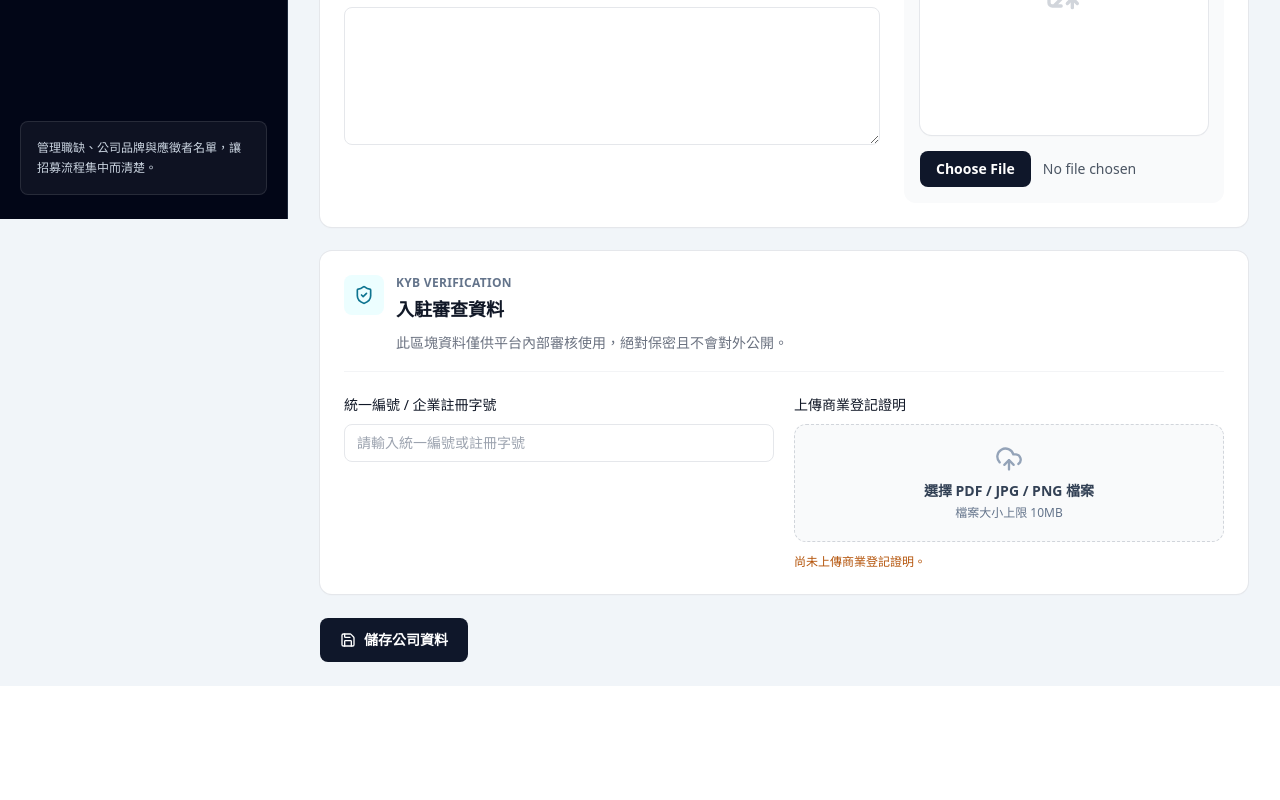
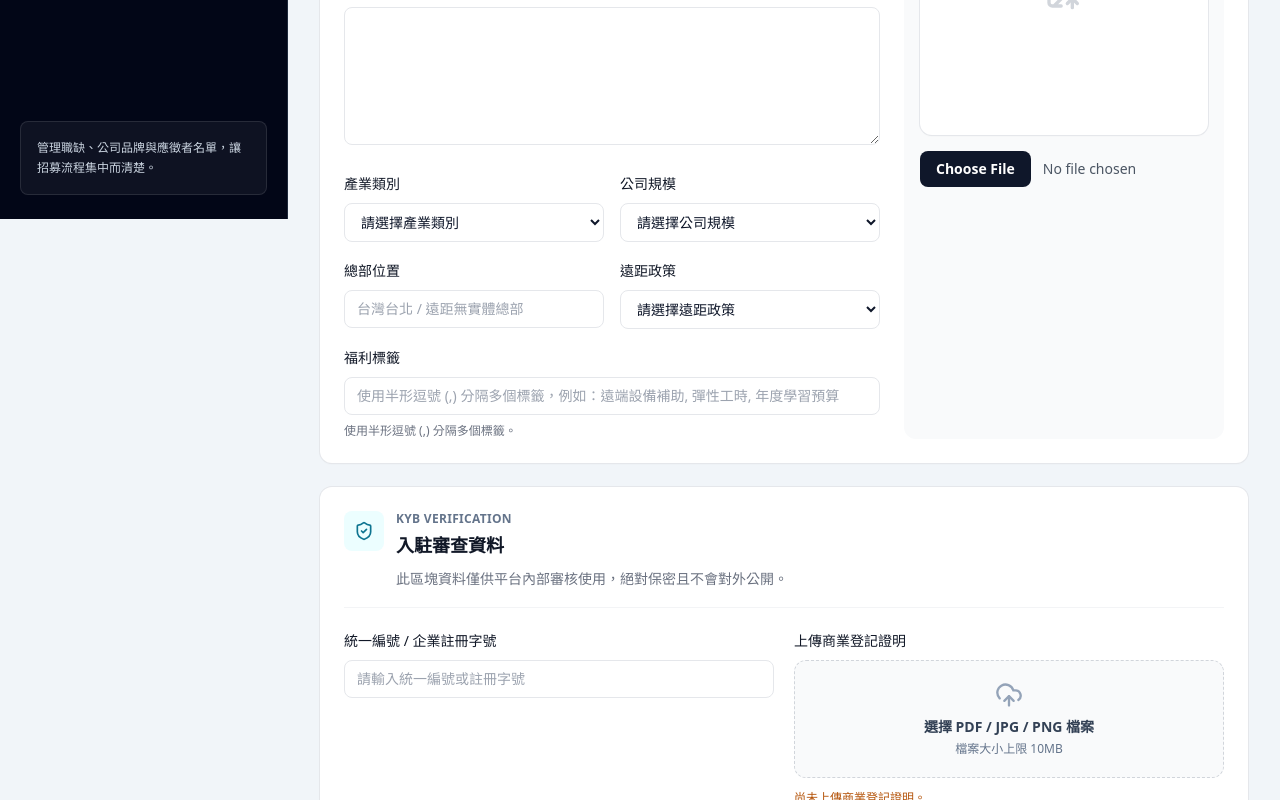
Before and after one commit to albuskachung-bot/nomad-go, a Next.js app: page /dashboard/employer/company in a window 1280 px wide. Shown: the part 581-1381 px from the top of the page. Before the commit the page ends 1267 px from the top, so only its background shows below. Built offline with nearby package versions, Linux system fonts and the light colour scheme.

Commit message:
V20260601

```diff
--- a/app/companies/[id]/page.tsx
+++ b/app/companies/[id]/page.tsx
@@ -54,6 +54,7 @@ export default async function CompanyDetailPage({ params }: CompanyDetailPagePro
 
   const { company, publishedJobs, benefitTags, industry } = profile;
   const websiteHref = getWebsiteHref(company.website);
+  const headquarters = company.hq_location ?? company.headquarters ?? "尚未提供";
   const remotePolicy =
     company.remote_policy ?? "此企業尚未補充遠距政策，請參考下方職缺內容或後續面談資訊。";
 
@@ -97,7 +98,7 @@ export default async function CompanyDetailPage({ params }: CompanyDetailPagePro
               <div className="mt-7 grid gap-3 sm:grid-cols-2 lg:grid-cols-4">
                 <InfoPill icon={Sparkles} label="產業類別" value={industry} />
                 <InfoPill icon={Users} label="公司規模" value={company.company_size ?? "尚未提供"} />
-                <InfoPill icon={MapPin} label="總部位置" value={company.headquarters ?? "尚未提供"} />
+                <InfoPill icon={MapPin} label="總部位置" value={headquarters} />
                 <InfoPill icon={BriefcaseBusiness} label="開放職缺" value={`${publishedJobs.length} 個`} />
               </div>
             </div>
@@ -173,7 +174,7 @@ export default async function CompanyDetailPage({ params }: CompanyDetailPagePro
             <dl className="mt-5 space-y-4 text-sm">
               <SummaryRow label="產業" value={industry} />
               <SummaryRow label="規模" value={company.company_size ?? "尚未提供"} />
-              <SummaryRow label="總部" value={company.headquarters ?? "尚未提供"} />
+              <SummaryRow label="總部" value={headquarters} />
               <SummaryRow label="職缺" value={`${publishedJobs.length} 個上架中`} />
             </dl>
           </div>
--- /dev/null
+++ b/app/dashboard/employer/company/actions.ts
@@ -0,0 +1,154 @@
+"use server";
+
+import { revalidatePath } from "next/cache";
+import { getEmployerWorkspaceContext, getWorkspaceErrorMessage } from "@/lib/employer-workspace";
+import { createSupabaseServerClient } from "@/lib/supabase/server";
+import type { Database } from "@/lib/types";
+
+type CompanyProfileActionResult = {
+  ok: boolean;
+  message: string;
+};
+
+function readText(value: FormDataEntryValue | null) {
+  const text = value?.toString().trim() ?? "";
+  return text.length > 0 ? text : null;
+}
+
+function readRequiredText(value: FormDataEntryValue | null) {
+  return value?.toString().trim() ?? "";
+}
+
+function readPerksTags(value: FormDataEntryValue | null) {
+  return (value?.toString() ?? "")
+    .split(",")
+    .map((tag) => tag.trim())
+    .filter(Boolean);
+}
+
+export async function saveEmployerCompanyProfile(
+  formData: FormData
+): Promise<CompanyProfileActionResult> {
+  try {
+    const supabase = await createSupabaseServerClient();
+
+    if (!supabase) {
+      return {
+        ok: false,
+        message: "尚未設定 Supabase 環境變數，無法儲存公司資料。"
+      };
+    }
+
+    const {
+      data: { user },
+      error: userError
+    } = await supabase.auth.getUser();
+
+    if (userError || !user) {
+      return {
+        ok: false,
+        message: "請先登入企業雇主中心。"
+      };
+    }
+
+    const name = readRequiredText(formData.get("name"));
+
+    if (!name) {
+      return {
+        ok: false,
+        message: "請輸入公司名稱。"
+      };
+    }
+
+    const workspace = await getEmployerWorkspaceContext(supabase, user.id);
+
+    if (workspace.error && !workspace.isSchemaMissing) {
+      return {
+        ok: false,
+        message: workspace.error
+      };
+    }
+
+    const payload: Database["public"]["Tables"]["companies"]["Update"] = {
+      name,
+      logo_url: readText(formData.get("logo_url")),
+      website: readText(formData.get("website")),
+      description: readText(formData.get("description")),
+      industry: readText(formData.get("industry")),
+      company_size: readText(formData.get("company_size")),
+      hq_location: readText(formData.get("hq_location")),
+      remote_policy: readText(formData.get("remote_policy")),
+      perks_tags: readPerksTags(formData.get("perks_tags")),
+      tax_id: readText(formData.get("tax_id")),
+      verification_doc_url: readText(formData.get("verification_doc_url"))
+    };
+
+    let savedCompanyId: string | null = workspace.context?.company.id ?? null;
+
+    if (workspace.context?.company) {
+      if (!workspace.context.canManageCompany) {
+        return {
+          ok: false,
+          message: "只有公司 Admin 可以更新公司品牌資料。"
+        };
+      }
+
+      const { data, error } = await supabase
+        .from("companies")
+        .update(payload)
+        .eq("id", workspace.context.company.id)
+        .select("id")
+        .single();
+
+      if (error) {
+        return {
+          ok: false,
+          message: getWorkspaceErrorMessage(error)
+        };
+      }
+
+      savedCompanyId = data.id;
+    } else {
+      const { data, error } = await supabase
+        .from("companies")
+        .upsert(
+          {
+            employer_id: user.id,
+            ...payload
+          } as Database["public"]["Tables"]["companies"]["Insert"],
+          { onConflict: "employer_id" }
+        )
+        .select("id")
+        .single();
+
+      if (error) {
+        return {
+          ok: false,
+          message: getWorkspaceErrorMessage(error)
+        };
+      }
+
+      savedCompanyId = data.id;
+    }
+
+    revalidatePath("/dashboard/employer");
+    revalidatePath("/dashboard/employer/company");
+    revalidatePath("/companies");
+
+    if (savedCompanyId) {
+      revalidatePath(`/companies/${savedCompanyId}`);
+    }
+
+    return {
+      ok: true,
+      message: "公司資料已更新。"
+    };
+  } catch (error) {
+    console.error("[employer-company] Failed to save company profile.", error);
+
+    return {
+      ok: false,
+      message: "公司資料儲存失敗，請稍後再試。"
+    };
+  }
+}
--- a/app/dashboard/employer/company/page.tsx
+++ b/app/dashboard/employer/company/page.tsx
@@ -3,6 +3,7 @@
 import { ChangeEvent, FormEvent, useCallback, useEffect, useRef, useState } from "react";
 import {
   CheckCircle2,
+  Clock3,
   FileText,
   ImageUp,
   Loader2,
@@ -11,9 +12,10 @@ import {
   UploadCloud,
   XCircle
 } from "lucide-react";
+import { saveEmployerCompanyProfile } from "@/app/dashboard/employer/company/actions";
 import { getEmployerWorkspaceContext } from "@/lib/employer-workspace";
 import { supabase } from "@/lib/supabase/client";
-import type { Company } from "@/lib/types";
+import type { Company, CompanyApprovalStatus } from "@/lib/types";
 
 type Toast = {
   type: "success" | "error";
@@ -24,6 +26,33 @@ const verificationBucket = "verification_docs";
 const verificationMaxFileSize = 10 * 1024 * 1024;
 const verificationMimeTypes = new Set(["application/pdf", "image/jpeg", "image/png"]);
 const verificationExtensions = new Set(["pdf", "jpg", "jpeg", "png"]);
+const industryOptions = ["SaaS", "電商", "區塊鏈", "設計代理商", "數位行銷", "教育科技", "金融科技", "其他"];
+const companySizeOptions = ["1-10人", "11-50人", "51-200人", "200人以上"];
+const remotePolicyOptions = ["100% 全遠距", "混合辦公", "依部門彈性調整", "辦公室優先"];
+const approvalStatusMeta: Record<
+  CompanyApprovalStatus,
+  {
+    label: string;
+    className: string;
+    icon: typeof Clock3;
+  }
+> = {
+  pending: {
+    label: "審核中",
+    className: "bg-amber-50 text-amber-700 ring-amber-200",
+    icon: Clock3
+  },
+  approved: {
+    label: "已核准",
+    className: "bg-emerald-50 text-emerald-700 ring-emerald-200",
+    icon: CheckCircle2
+  },
+  rejected: {
+    label: "未通過",
+    className: "bg-rose-50 text-rose-700 ring-rose-200",
+    icon: XCircle
+  }
+};
 
 function getErrorMessage(error: unknown) {
   if (error instanceof Error) {
@@ -100,6 +129,10 @@ function getFileNameFromPath(path: string) {
   return path.split("/").filter(Boolean).at(-1) ?? path;
 }
 
+function formatPerksTags(tags: string[] | null | undefined) {
+  return tags?.join(", ") ?? "";
+}
+
 export default function EmployerCompanyPage() {
   const fileInputRef = useRef<HTMLInputElement>(null);
   const verificationInputRef = useRef<HTMLInputElement>(null);
@@ -112,6 +145,9 @@ export default function EmployerCompanyPage() {
   const [isUploadingVerificationDoc, setIsUploadingVerificationDoc] = useState(false);
   const [isSaving, setIsSaving] = useState(false);
   const [toast, setToast] = useState<Toast | null>(null);
+  const approvalStatus = company?.approval_status ?? null;
+  const approvalMeta = approvalStatus ? approvalStatusMeta[approvalStatus] : null;
+  const ApprovalIcon = approvalMeta?.icon;
 
   const fetchCompany = useCallback(async () => {
     if (!supabase) {
@@ -327,75 +363,24 @@ export default function EmployerCompanyPage() {
 
   async function handleSubmit(event: FormEvent<HTMLFormElement>) {
     event.preventDefault();
-
-    if (!supabase) {
-      setToast({
-        type: "error",
-        message: "尚未設定 Supabase 環境變數，無法儲存公司資料。"
-      });
-      return;
-    }
-
     const formData = new FormData(event.currentTarget);
+    formData.set("logo_url", logoUrl);
+    formData.set("verification_doc_url", verificationDocPath);
 
     try {
       setIsSaving(true);
+      const result = await saveEmployerCompanyProfile(formData);
 
-      const {
-        data: { user },
-        error: userError
-      } = await supabase.auth.getUser();
-
-      if (userError || !user) {
-        throw userError ?? new Error("尚未登入。");
-      }
-
-      const workspaceResult = await getEmployerWorkspaceContext(supabase, user.id);
-      const payload = {
-        name: formData.get("name")?.toString().trim() ?? "",
-        logo_url: logoUrl || null,
-        website: formData.get("website")?.toString().trim() || null,
-        description: formData.get("description")?.toString().trim() || null,
-        tax_id: formData.get("tax_id")?.toString().trim() || null,
-        verification_doc_url: verificationDocPath || null
-      };
-
-      if (workspaceResult.error && !workspaceResult.isSchemaMissing) {
-        throw new Error(workspaceResult.error);
-      }
-
-      if (workspaceResult.context?.company) {
-        if (!workspaceResult.context.canManageCompany) {
-          throw new Error("只有公司 Admin 可以更新公司品牌資料。");
-        }
-
-        const { error } = await supabase
-          .from("companies")
-          .update(payload)
-          .eq("id", workspaceResult.context.company.id);
-
-        if (error) {
-          throw error;
-        }
-      } else {
-        const { error } = await supabase.from("companies").upsert(
-          {
-            employer_id: user.id,
-            ...payload
-          },
-          { onConflict: "employer_id" }
-        );
-
-        if (error) {
-          throw error;
-        }
+      if (!result.ok) {
+        throw new Error(result.message);
       }
 
       setToast({
         type: "success",
-        message: "公司資料已更新。"
+        message: result.message
       });
       await fetchCompany();
+      window.dispatchEvent(new Event("employer-workspace-updated"));
     } catch (error) {
       setToast({
         type: "error",
@@ -427,7 +412,17 @@ export default function EmployerCompanyPage() {
         <p className="text-sm font-semibold uppercase tracking-wide text-slate-500">
           Company Profile
         </p>
-        <h1 className="mt-2 text-3xl font-semibold text-gray-900">公司品牌設定</h1>
+        <div className="mt-2 flex flex-wrap items-center gap-3">
+          <h1 className="text-3xl font-semibold text-gray-900">公司品牌設定</h1>
+          {approvalMeta && ApprovalIcon ? (
+            <span
+              className={`inline-flex items-center gap-1.5 rounded-full px-3 py-1 text-xs font-semibold ring-1 ${approvalMeta.className}`}
+            >
+              <ApprovalIcon className="h-3.5 w-3.5" aria-hidden="true" />
+              {approvalMeta.label}
+            </span>
+          ) : null}
+        </div>
         <p className="mt-3 max-w-2xl text-sm leading-6 text-gray-500">
           這些資訊會出現在職缺詳情頁的雇主資訊區塊。
         </p>
@@ -491,6 +486,86 @@ export default function EmployerCompanyPage() {
                       className="mt-2 w-full rounded-lg border border-gray-200 px-3 py-2 text-sm outline-none transition focus:border-slate-500 focus:ring-2 focus:ring-slate-100 disabled:cursor-not-allowed disabled:bg-gray-50"
                     />
                   </label>
+
+                  <div className="grid gap-4 md:grid-cols-2">
+                    <label className="block">
+                      <span className="text-sm font-medium text-gray-900">產業類別</span>
+                      <select
+                        name="industry"
+                        defaultValue={company?.industry ?? ""}
+                        disabled={!canManageCompany}
+                        className="mt-2 w-full rounded-lg border border-gray-200 bg-white px-3 py-2 text-sm outline-none transition focus:border-slate-500 focus:ring-2 focus:ring-slate-100 disabled:cursor-not-allowed disabled:bg-gray-50"
+                      >
+                        <option value="">請選擇產業類別</option>
+                        {industryOptions.map((option) => (
+                          <option key={option} value={option}>
+                            {option}
+                          </option>
+                        ))}
+                      </select>
+                    </label>
+
+                    <label className="block">
+                      <span className="text-sm font-medium text-gray-900">公司規模</span>
+                      <select
+                        name="company_size"
+                        defaultValue={company?.company_size ?? ""}
+                        disabled={!canManageCompany}
+                        className="mt-2 w-full rounded-lg border border-gray-200 bg-white px-3 py-2 text-sm outline-none transition focus:border-slate-500 focus:ring-2 focus:ring-slate-100 disabled:cursor-not-allowed disabled:bg-gray-50"
+                      >
+                        <option value="">請選擇公司規模</option>
+                        {companySizeOptions.map((option) => (
+                          <option key={option} value={option}>
+                            {option}
+                          </option>
+                        ))}
+                      </select>
+                    </label>
+
+                    <label className="block">
+                      <span className="text-sm font-medium text-gray-900">總部位置</span>
+                      <input
+                        name="hq_location"
+                        defaultValue={company?.hq_location ?? company?.headquarters ?? ""}
+                        placeholder="台灣台北 / 遠距無實體總部"
+                        disabled={!canManageCompany}
+                        className="mt-2 w-full rounded-lg border border-gray-200 px-3 py-2 text-sm outline-none transition focus:border-slate-500 focus:ring-2 focus:ring-slate-100 disabled:cursor-not-allowed disabled:bg-gray-50"
+                      />
+                    </label>
+
+                    <label className="block">
+                      <span className="text-sm font-medium text-gray-900">遠距政策</span>
+                      <select
+                        name="remote_policy"
+                        defaultValue={company?.remote_policy ?? ""}
+                        disabled={!canManageCompany}
+                        className="mt-2 w-full rounded-lg border border-gray-200 bg-white px-3 py-2 text-sm outline-none transition focus:border-slate-500 focus:ring-2 focus:ring-slate-100 disabled:cursor-not-allowed disabled:bg-gray-50"
+                      >
+                        <option value="">請選擇遠距政策</option>
+                        {remotePolicyOptions.map((option) => (
+                          <option key={option} value={option}>
+                            {option}
+                          </option>
+                        ))}
+                      </select>
+                    </label>
+
+                    <label className="block md:col-span-2">
+                      <span className="text-sm font-medium text-gray-900">
+                        福利標籤
+                      </span>
+                      <input
+                        name="perks_tags"
+                        defaultValue={formatPerksTags(company?.perks_tags ?? company?.benefit_tags)}
+                        placeholder="使用半形逗號 (,) 分隔多個標籤，例如：遠端設備補助, 彈性工時, 年度學習預算"
+                        disabled={!canManageCompany}
+                        className="mt-2 w-full rounded-lg border border-gray-200 px-3 py-2 text-sm outline-none transition placeholder:text-gray-400 focus:border-slate-500 focus:ring-2 focus:ring-slate-100 disabled:cursor-not-allowed disabled:bg-gray-50"
+                      />
+                      <span className="mt-2 block text-xs text-gray-500">
+                        使用半形逗號 (,) 分隔多個標籤。
+                      </span>
+                    </label>
+                  </div>
                 </>
               )}
             </div>
--- a/app/dashboard/employer/jobs/page.tsx
+++ b/app/dashboard/employer/jobs/page.tsx
@@ -120,10 +120,6 @@ function getPublishButtonLabel(
 
   if (status === "approved") {
     return "送出審核";
-  }
-
-  if (status === "rejected") {
-    return "入駐未通過無法發布";
   }
 
   return "審核中無法發布";
--- a/lib/types.ts
+++ b/lib/types.ts
@@ -113,8 +113,10 @@ export type Company = {
   approval_status: CompanyApprovalStatus;
   industry?: string | null;
   company_size?: string | null;
+  hq_location?: string | null;
   headquarters?: string | null;
   remote_policy?: string | null;
+  perks_tags?: string[] | null;
   benefit_tags?: string[] | null;
   tax_id: string | null;
   verification_doc_url: string | null;
```
Also changed, not shown: app/dashboard/employer/layout.tsx (+7 -1 lines), lib/company-directory.ts (+8 -6 lines), 1 other file (tests, documents, lock files or other folders).
